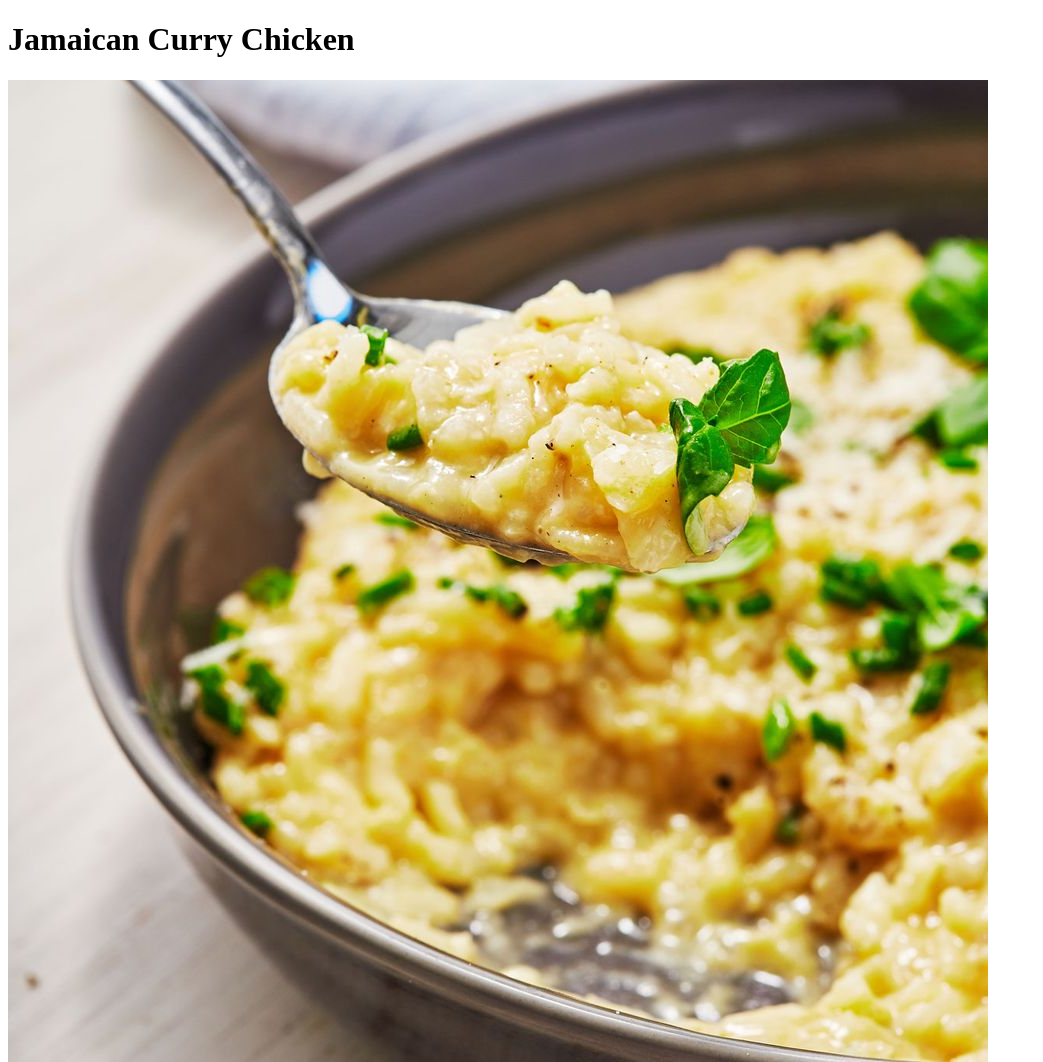
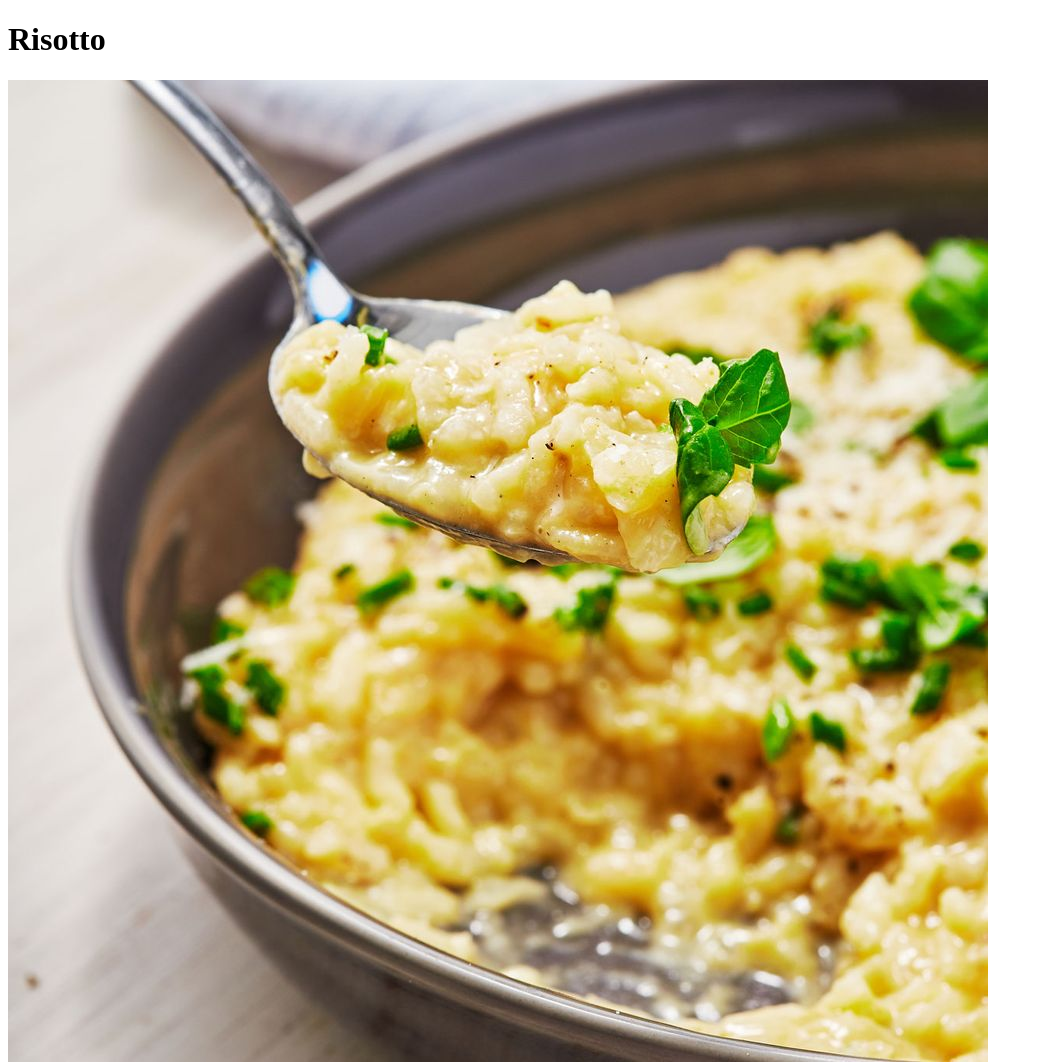
Before and after one commit to restes/odin-recipes, a plain HTML site: page recipes/risotto.html in a window 1280 px wide. Shown: the top 1062 px of the page, without its empty margins (0-1043 px from the left). Drawn offline with Linux system fonts and the light colour scheme.

Commit message:
Corrected page header

```diff
--- a/recipes/risotto.html
+++ b/recipes/risotto.html
@@ -7,7 +7,7 @@
 	<title>Risotto</title>
 </head>
 <body>
-	<h1>Jamaican Curry Chicken</h1>
+	<h1>Risotto</h1>
 	<img src="delish-191112-risotto-rice-0168-portrait-pf-1574723946.jpg" />
 	<h2>Description:</h2>
 	<p>There is nothing as creamy and decadent as risotto. This easy rice dish is as comforting as it comes and while it may seem intimidating it really is simple. All you need is an hour, some arborio rice, good quality chicken broth, a little butter and cheese and wine, along with your favorite aromatics like onion, garlic, and basil.</p>
```
